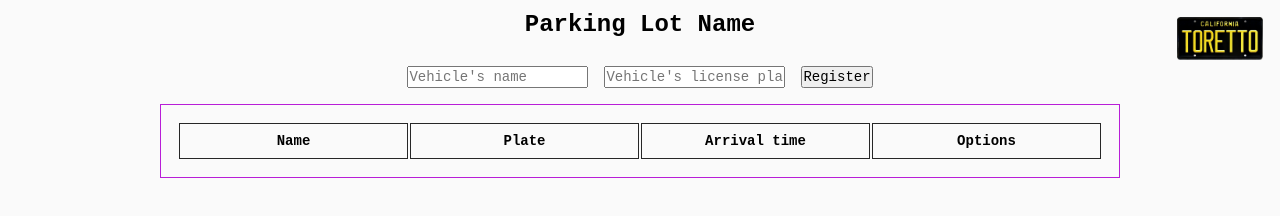
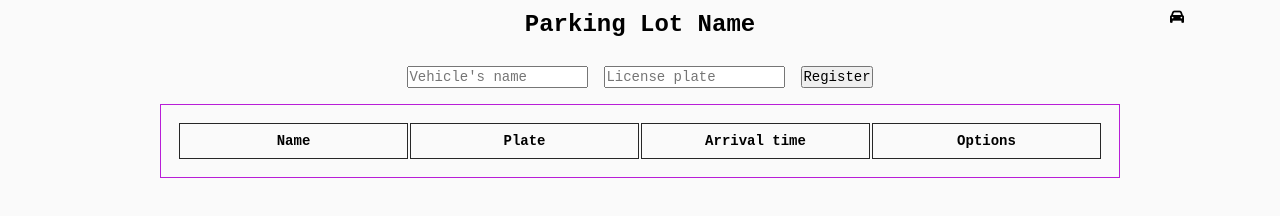
Before and after one commit to erika-freitas/dio, a plain HTML site: page desafio-estacionamento/index.html in a window 1280 px wide. Drawn offline with Linux system fonts and the light colour scheme; a web font is replaced by a local one.

Commit message:
Add fontawesome script and change logo

```diff
--- a/desafio-estacionamento/index.html
+++ b/desafio-estacionamento/index.html
@@ -5,22 +5,25 @@
     <meta name="viewport" content="width=device-width, initial-scale=1.0" />
     <link rel="stylesheet" href="style.css">
     <script src="./script.js" defer></script>
+    <script src="https://kit.fontawesome.com/a47955b28c.js" crossorigin="anonymous" defer></script>
     <title>Parking Lot</title>
   </head>
   <body>
-    <img class="logo" src="images/TORETTO.webp" alt="Toretto's licence plate">
-    <h1>Parking Lot Name</h1>
+    <div class="logo-wrapper">
+      <i class="fa-solid fa-car logo"></i>
+      <h1>Parking Lot Name</h1>
+    </div>
     <div class="input-wrapper">
       <input
         type="text"
         id="carName"
-        placeholder="Vehicle's name "
+        placeholder="Vehicle's name"
         autocomplete="off"
       />
       <input
         type="text"
         id="carPlate"
-        placeholder="Vehicle's license plate "
+        placeholder="License plate"
         autocomplete="off"
       />
       <button id="register" class="btn">Register</button>
```
